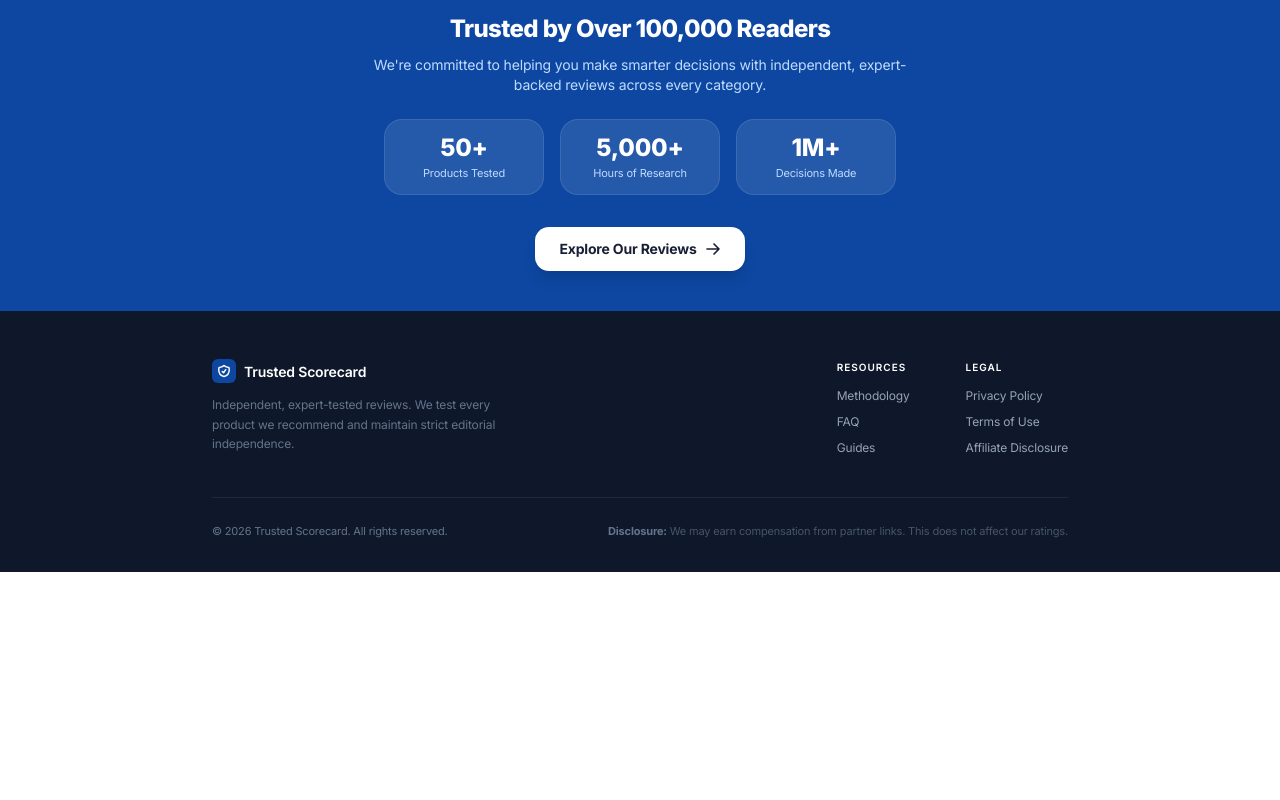
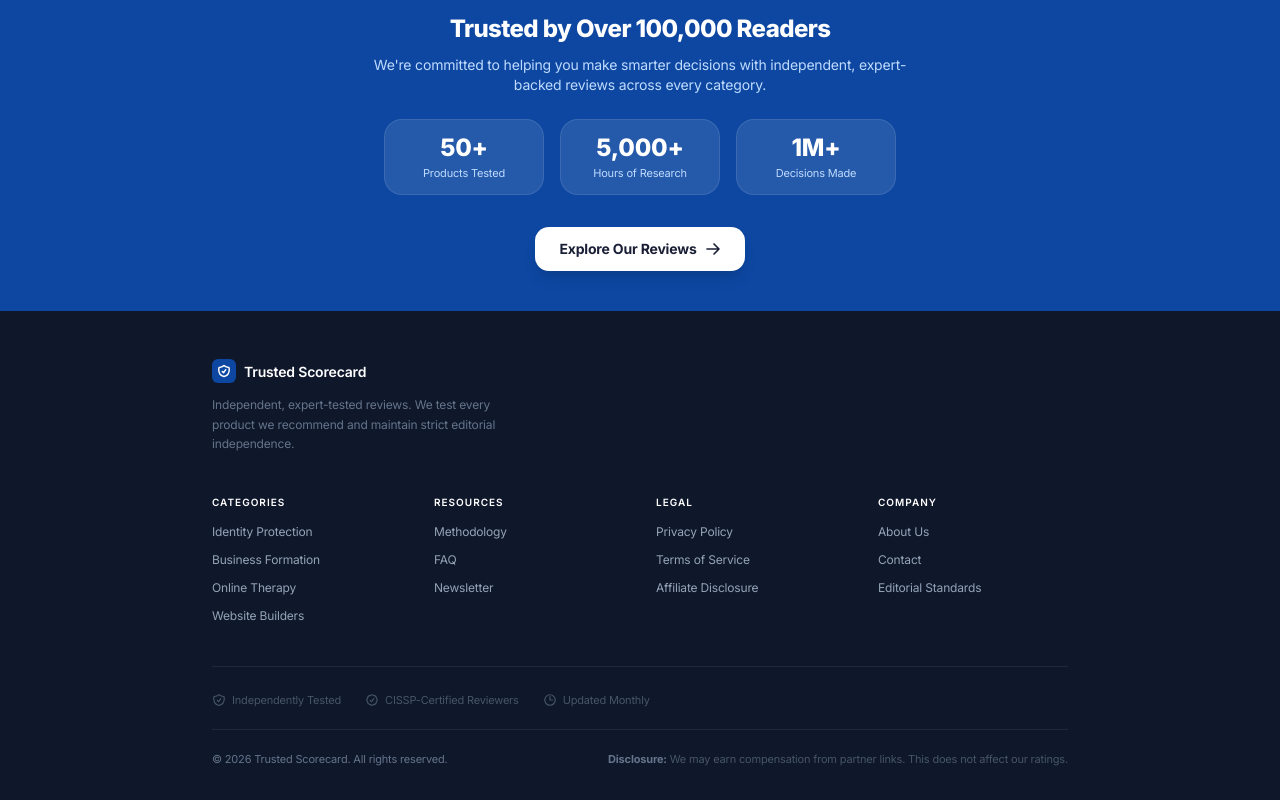
Before and after one commit to jsg4/security-verdict, a Next.js app: page / in a window 1280 px wide. Shown: the part 2594-3394 px from the top of the page. Before the commit the page ends 3166 px from the top, so only its background shows below. Built offline with nearby package versions, Linux system fonts and the light colour scheme.

Commit message:
feat: redesign footer — 4-column layout, working links, trust badges

```diff
--- a/components/Footer.tsx
+++ b/components/Footer.tsx
@@ -1,9 +1,12 @@
 export default function Footer() {
+  const year = new Date().getFullYear();
+
   return (
     <footer className="bg-[var(--gray-900)] text-[var(--gray-400)] pt-12 pb-8">
       <div className="max-w-[var(--content-width)] mx-auto px-5">
-        <div className="flex flex-col md:flex-row md:items-start md:justify-between gap-8 mb-10">
-          <div>
+
+        {/* Branding section */}
+        <div className="mb-10">
           <div className="flex items-center gap-2 mb-3">
             <div className="w-6 h-6 bg-[var(--primary)] rounded-[var(--radius-sm)] flex items-center justify-center">
               <svg viewBox="0 0 24 24" className="w-3.5 h-3.5 text-white" fill="none" stroke="currentColor" strokeWidth={2.5}>
@@ -17,36 +20,90 @@ export default function Footer() {
           </p>
         </div>
 
-          <div className="flex gap-14 text-[12px]">
+        {/* 4-column link grid */}
+        <div className="grid grid-cols-1 sm:grid-cols-2 md:grid-cols-4 gap-8 mb-10 text-[12px]">
+
+          {/* Column 1: Categories */}
           <div>
-              <p className="font-semibold text-white mb-2.5 uppercase tracking-widest text-[10px]">Resources</p>
-              <ul className="space-y-1.5">
-                <li><a href="#methodology" className="hover:text-white transition-colors">Methodology</a></li>
-                <li><a href="#faq" className="hover:text-white transition-colors">FAQ</a></li>
-                <li><a href="#learn" className="hover:text-white transition-colors">Guides</a></li>
+            <p className="font-semibold text-white mb-3 uppercase tracking-widest text-[10px]">Categories</p>
+            <ul className="space-y-2">
+              <li><a href="/identity-protection" className="hover:text-white transition-colors">Identity Protection</a></li>
+              <li><a href="/business-formation" className="hover:text-white transition-colors">Business Formation</a></li>
+              <li><a href="/online-therapy" className="hover:text-white transition-colors">Online Therapy</a></li>
+              <li><a href="/website-builders" className="hover:text-white transition-colors">Website Builders</a></li>
             </ul>
           </div>
+
+          {/* Column 2: Resources */}
           <div>
-              <p className="font-semibold text-white mb-2.5 uppercase tracking-widest text-[10px]">Legal</p>
-              <ul className="space-y-1.5">
-                <li><a href="#" className="hover:text-white transition-colors">Privacy Policy</a></li>
-                <li><a href="#" className="hover:text-white transition-colors">Terms of Use</a></li>
-                <li><a href="#" className="hover:text-white transition-colors">Affiliate Disclosure</a></li>
+            <p className="font-semibold text-white mb-3 uppercase tracking-widest text-[10px]">Resources</p>
+            <ul className="space-y-2">
+              <li><a href="/methodology" className="hover:text-white transition-colors">Methodology</a></li>
+              <li><a href="/methodology#faq" className="hover:text-white transition-colors">FAQ</a></li>
+              <li><a href="#newsletter" className="hover:text-white transition-colors">Newsletter</a></li>
+            </ul>
+          </div>
+
+          {/* Column 3: Legal */}
+          <div>
+            <p className="font-semibold text-white mb-3 uppercase tracking-widest text-[10px]">Legal</p>
+            <ul className="space-y-2">
+              <li><a href="/privacy-policy" className="hover:text-white transition-colors">Privacy Policy</a></li>
+              <li><a href="/terms" className="hover:text-white transition-colors">Terms of Service</a></li>
+              <li><a href="/methodology" className="hover:text-white transition-colors">Affiliate Disclosure</a></li>
+            </ul>
+          </div>
+
+          {/* Column 4: Company */}
+          <div>
+            <p className="font-semibold text-white mb-3 uppercase tracking-widest text-[10px]">Company</p>
+            <ul className="space-y-2">
+              <li><a href="/about" className="hover:text-white transition-colors">About Us</a></li>
+              <li><a href="/contact" className="hover:text-white transition-colors">Contact</a></li>
+              <li><a href="/about#standards" className="hover:text-white transition-colors">Editorial Standards</a></li>
             </ul>
           </div>
         </div>
+
+        {/* Trust badges row */}
+        <div className="border-t border-[var(--gray-800)] pt-6 mb-5">
+          <div className="flex flex-wrap items-center gap-6 text-[11px] text-[var(--gray-600)]">
+            <span className="flex items-center gap-1.5">
+              {/* Shield icon */}
+              <svg viewBox="0 0 24 24" className="w-3.5 h-3.5 flex-shrink-0" fill="none" stroke="currentColor" strokeWidth={2}>
+                <path strokeLinecap="round" strokeLinejoin="round" d="M9 12.75L11.25 15 15 9.75m-3-7.036A11.959 11.959 0 013.598 6 11.99 11.99 0 003 9.749c0 5.592 3.824 10.29 9 11.623 5.176-1.332 9-6.03 9-11.622 0-1.31-.21-2.571-.598-3.751h-.152c-3.196 0-6.1-1.248-8.25-3.285z" />
+              </svg>
+              Independently Tested
+            </span>
+            <span className="flex items-center gap-1.5">
+              {/* Check badge icon */}
+              <svg viewBox="0 0 24 24" className="w-3.5 h-3.5 flex-shrink-0" fill="none" stroke="currentColor" strokeWidth={2}>
+                <path strokeLinecap="round" strokeLinejoin="round" d="M9 12.75L11.25 15 15 9.75M21 12c0 1.268-.63 2.39-1.593 3.068a3.745 3.745 0 01-1.043 3.296 3.745 3.745 0 01-3.296 1.043A3.745 3.745 0 0112 21c-1.268 0-2.39-.63-3.068-1.593a3.746 3.746 0 01-3.296-1.043 3.745 3.745 0 01-1.043-3.296A3.745 3.745 0 013 12c0-1.268.63-2.39 1.593-3.068a3.745 3.745 0 011.043-3.296 3.746 3.746 0 013.296-1.043A3.746 3.746 0 0112 3c1.268 0 2.39.63 3.068 1.593a3.746 3.746 0 013.296 1.043 3.745 3.745 0 011.043 3.296A3.745 3.745 0 0121 12z" />
+              </svg>
+              CISSP-Certified Reviewers
+            </span>
+            <span className="flex items-center gap-1.5">
+              {/* Clock icon */}
+              <svg viewBox="0 0 24 24" className="w-3.5 h-3.5 flex-shrink-0" fill="none" stroke="currentColor" strokeWidth={2}>
+                <path strokeLinecap="round" strokeLinejoin="round" d="M12 6v6h4.5m4.5 0a9 9 0 11-18 0 9 9 0 0118 0z" />
+              </svg>
+              Updated Monthly
+            </span>
+          </div>
         </div>
 
-        <div className="border-t border-[var(--gray-800)] pt-6">
+        {/* Copyright */}
+        <div className="border-t border-[var(--gray-800)] pt-5">
           <div className="flex flex-col sm:flex-row sm:items-center sm:justify-between gap-3">
             <p className="text-[11px] text-[var(--gray-500)]">
-              &copy; {new Date().getFullYear()} Trusted Scorecard. All rights reserved.
+              &copy; {year} Trusted Scorecard. All rights reserved.
             </p>
             <p className="text-[11px] text-[var(--gray-600)]">
               <strong className="text-[var(--gray-500)]">Disclosure:</strong> We may earn compensation from partner links. This does not affect our ratings.
             </p>
           </div>
         </div>
+
       </div>
     </footer>
   );
```
Lines whose indentation alone changed are shown as unchanged.
